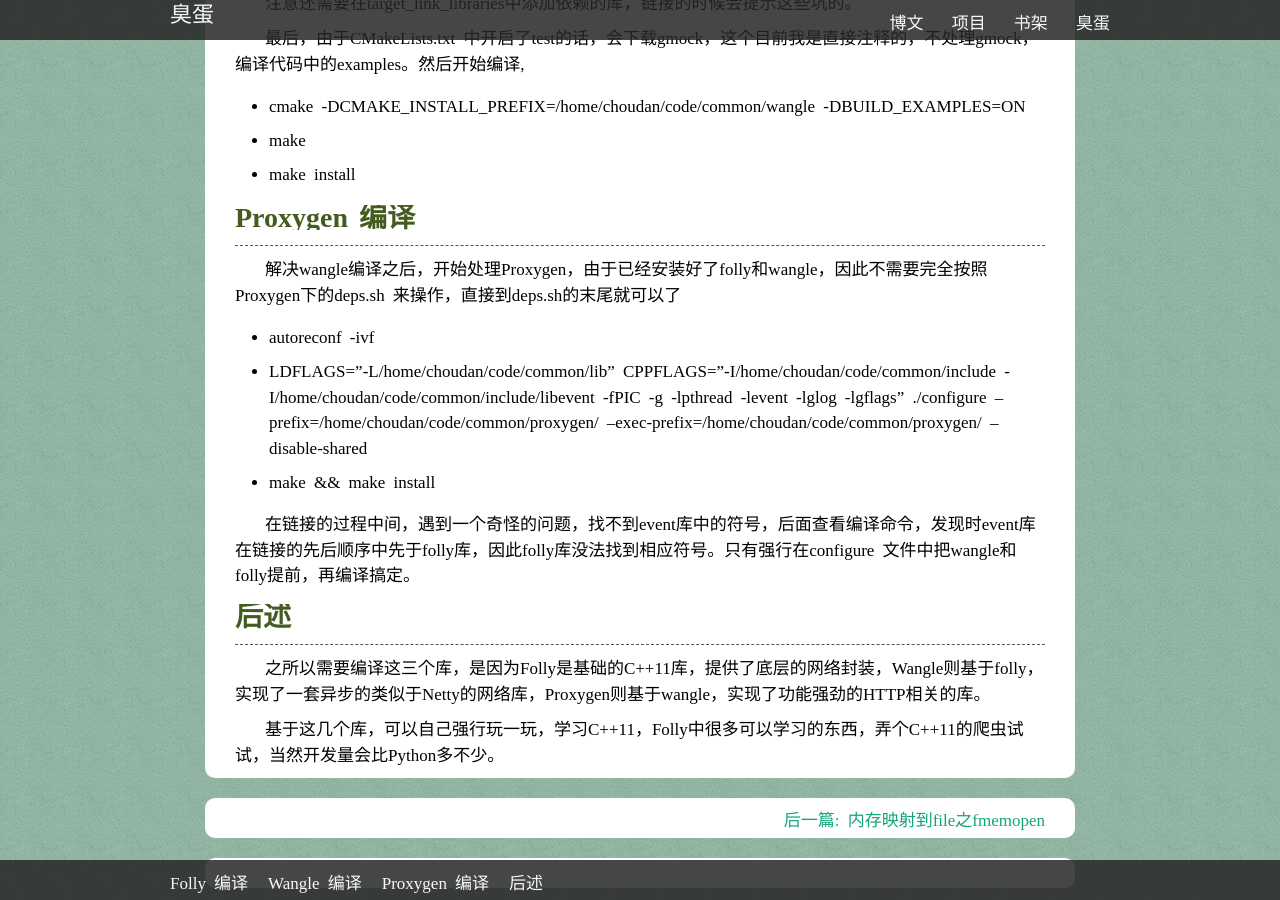
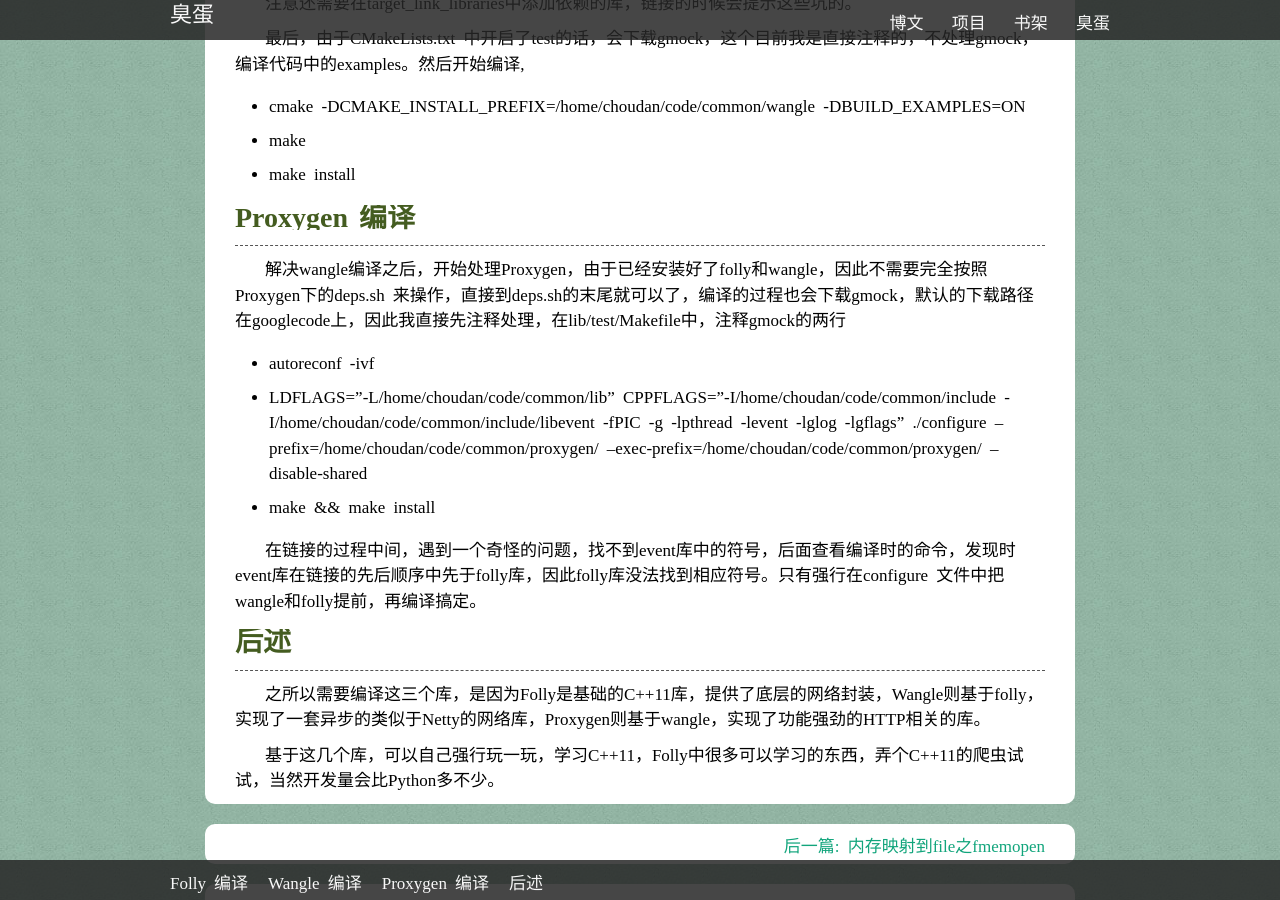
Before and after one commit to liuan/blog, a Jekyll site: the page built from _posts/2016-3-18-Facebook-Folly-Wangle-Proxgen系列库编译.md, in a window 1280 px wide and 900 px high, scrolled down 1893 px. Built offline with Jekyll 4.4.1, drawn with Linux system fonts in a browser that asks for light colours; comment, search, counter and statistics services are not loaded.

Commit message:
proxygen

```diff
--- a/_posts/2016-3-18-Facebook-Folly-Wangle-Proxgen系列库编译.md
+++ b/_posts/2016-3-18-Facebook-Folly-Wangle-Proxgen系列库编译.md
@@ -75,13 +75,13 @@ Wangle 是采用的cmake来编译，查看Wangle的CMakeLists.txt会发现，Wan
 ### Proxygen 编译
 -----------------
 
-解决wangle编译之后，开始处理Proxygen，由于已经安装好了folly和wangle，因此不需要完全按照Proxygen下的deps.sh 来操作，直接到deps.sh的末尾就可以了
+解决wangle编译之后，开始处理Proxygen，由于已经安装好了folly和wangle，因此不需要完全按照Proxygen下的deps.sh 来操作，直接到deps.sh的末尾就可以了，编译的过程也会下载gmock，默认的下载路径在googlecode上，因此我直接先注释处理，在lib/test/Makefile中，注释gmock的两行
 
 * autoreconf -ivf
 * LDFLAGS="-L/home/choudan/code/common/lib" CPPFLAGS="-I/home/choudan/code/common/include -I/home/choudan/code/common/include/libevent -fPIC -g -lpthread -levent -lglog -lgflags" ./configure  --prefix=/home/choudan/code/common/proxygen/ --exec-prefix=/home/choudan/code/common/proxygen/  --disable-shared
 * make && make install
 
-在链接的过程中间，遇到一个奇怪的问题，找不到event库中的符号，后面查看编译命令，发现时event库在链接的先后顺序中先于folly库，因此folly库没法找到相应符号。只有强行在configure 文件中把wangle和folly提前，再编译搞定。
+在链接的过程中间，遇到一个奇怪的问题，找不到event库中的符号，后面查看编译时的命令，发现时event库在链接的先后顺序中先于folly库，因此folly库没法找到相应符号。只有强行在configure 文件中把wangle和folly提前，再编译搞定。
 
 
 ### 后述
```
